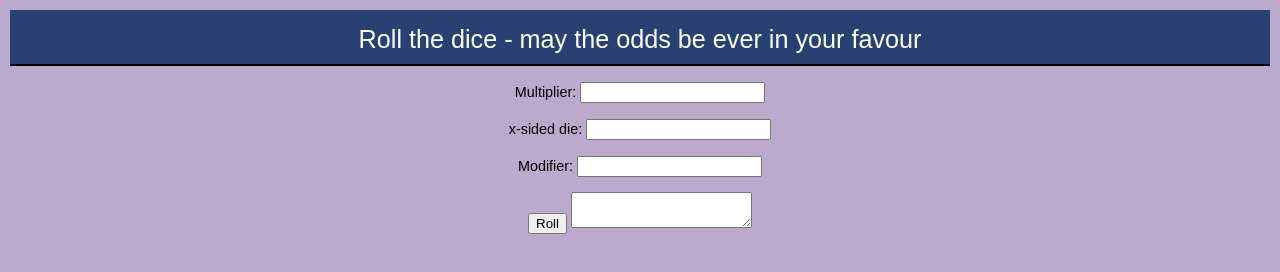
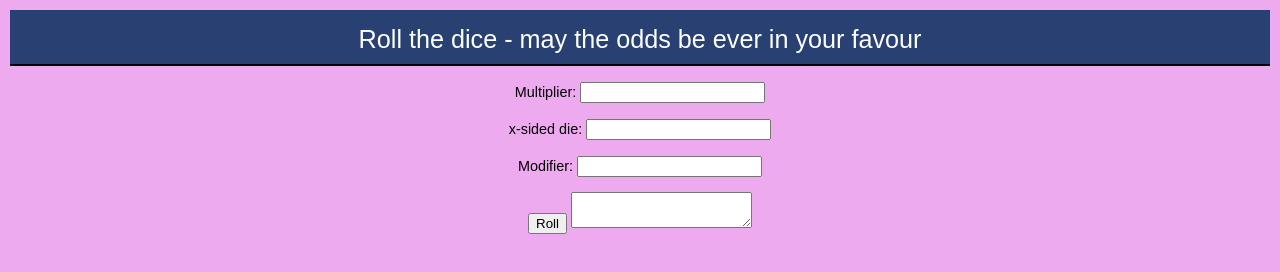
Before and after one commit to vc13837/training, a website: page app_nodejs_dnd/src/frontend/index.html in a window 1280 px wide. Drawn offline with Linux system fonts and the light colour scheme.

```diff
--- a/app_nodejs_dnd/src/frontend/index.html
+++ b/app_nodejs_dnd/src/frontend/index.html
@@ -3,7 +3,7 @@
         <title>DnD Dice</title>
         <style type="text/css">
             body {
-                background-color: #bac;
+                background-color: #eae;
 		            text-align: center;
                 color: #000;
                 font-size: 0.9em;
```
